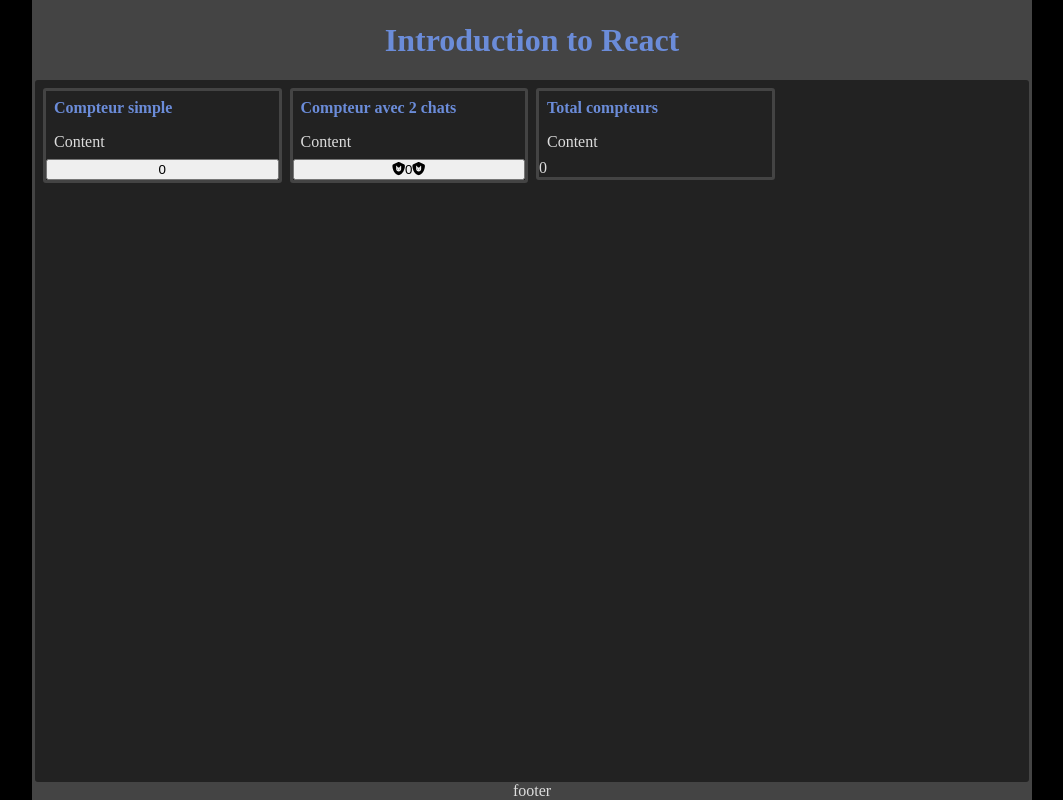
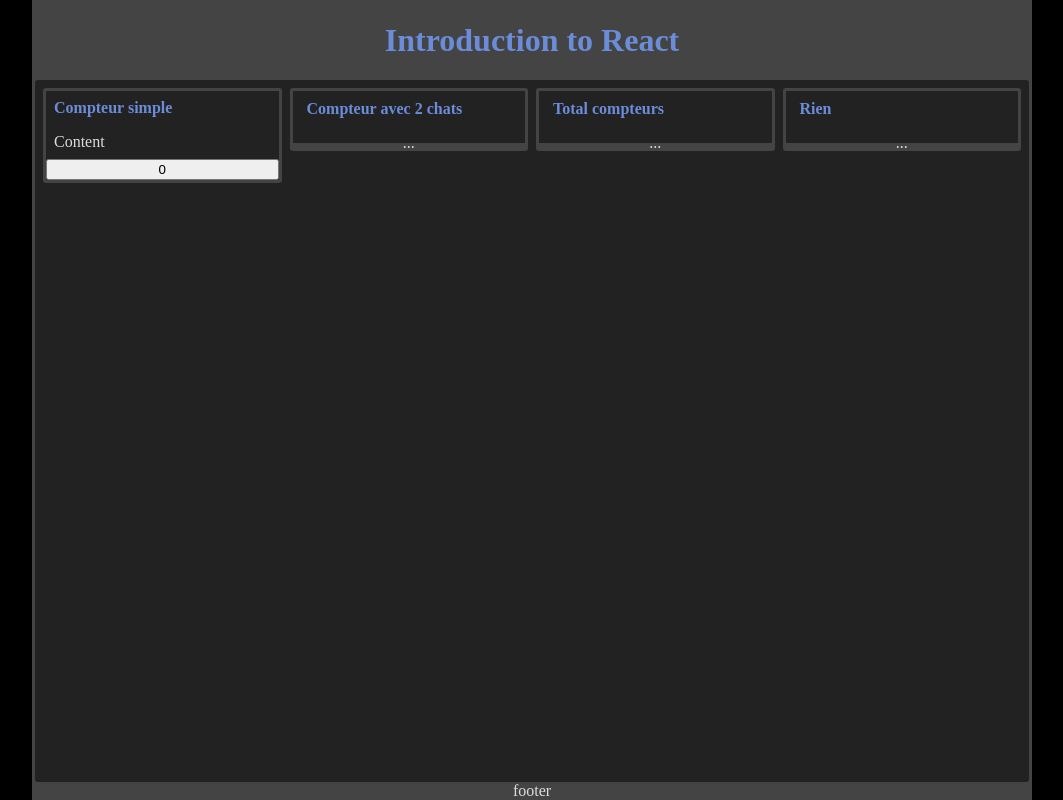
Before and after one commit to fay0026/introduction_react, a React (Vite) app: page / in a window 1280 px wide. Shown: the whole page, without its empty margins (108-1171 px from the left). Built offline with nearby package versions, Linux system fonts and the light colour scheme.

Commit message:
16. Retour sur la spécialisation fini, eslint corrigé

```diff
--- a/package.json
+++ b/package.json
@@ -6,7 +6,7 @@
   "scripts": {
     "dev": "vite",
     "build": "vite build",
-    "lint": "eslint . --ext js,jsx --report-unused-disable-directives --max-warnings 0",
+    "lint": "eslint src --ext js,jsx --report-unused-disable-directives --max-warnings 0",
     "preview": "vite preview"
   },
   "dependencies": {
--- a/src/App.jsx
+++ b/src/App.jsx
@@ -1,25 +1,40 @@
-/* eslint-disable no-console */
 import React, { useState } from "react";
 import { FontAwesomeIcon } from "@fortawesome/react-fontawesome";
 import { faShieldCat } from "@fortawesome/free-solid-svg-icons";
 import Card from "./components/Card";
+import FoldableCard from "./components/FoldableCard";
 import Counter from "./components/Counter";
 
 function App() {
+  const [gates, setGates] = useState({
+    one: false,
+    two: false,
+    three: false,
+  });
   const [counts, setCounts] = useState({
     simple: 0,
     chats: 0,
   });
   const { simple, chats } = counts;
+  const { one, two, three } = gates;
   const simpleHandler = (cpt) => {
     setCounts({ simple: cpt, chats });
-    console.log(cpt);
-    console.log("Le simple est +1");
+    // console.log(cpt);
+    // console.log("Le simple est +1");
   };
   const chatsHandler = (cpt) => {
     setCounts({ simple, chats: cpt });
-    console.log(cpt);
-    console.log("Miaou");
+    // console.log(cpt);
+    // console.log("Miaou");
+  };
+  const gatesHandler1 = () => {
+    setGates({ one: true, two, three });
+  };
+  const gatesHandler2 = () => {
+    setGates({ one, two: true, three });
+  };
+  const gatesHandler3 = () => {
+    setGates({ one, two, three: true });
   };
   // console.log(typeof chatsHandler);
   return (
@@ -33,7 +48,7 @@
             titre="Compteur simple"
             content={<Counter className="Compteur" onChange={simpleHandler} />}
           />
-          <Card
+          <FoldableCard
             titre="Compteur avec 2 chats"
             content={
               <Counter
@@ -43,8 +58,16 @@
                 onChange={chatsHandler}
               />
             }
+            opened={one}
+            onClick={gatesHandler1}
           />
-          <Card titre="Total compteurs" content={chats + simple} />
+          <FoldableCard
+            titre="Total compteurs"
+            content={chats + simple}
+            opened={two}
+            onClick={gatesHandler2}
+          />
+          <FoldableCard titre="Rien" opened={three} onClick={gatesHandler3} />
         </div>
       </main>
       <footer className="app__footer footer">footer</footer>
--- a/src/components/Counter.jsx
+++ b/src/components/Counter.jsx
@@ -1,23 +1,17 @@
-/* eslint-disable no-console */
-import { useState } from "react";
-import { useEffect } from "react";
-import React from "react";
+import React, { useState, useEffect } from "react";
 import PropTypes from "prop-types";
 import Button from "./Button";
 
 function Counter({ before, after, className, onChange }) {
-  console.log("WE PASS THERE");
+  // console.log("WE PASS THERE");
   const [cpt, setCpt] = useState(0);
   const clickHandler = () => {
     setCpt(cpt + 1);
-    console.log(cpt);
+    // console.log(cpt);
   };
   useEffect(() => {
-    console.log(typeof onChange);
-    if (typeof onChange !== "function") {
-      console.log("WHYYYY");
-    } else {
-      console.log("HANDLE");
+    // console.log(typeof onChange);
+    if (onChange != null) {
       onChange(cpt);
     }
   }, [cpt]);
--- /dev/null
+++ b/src/components/FoldableCard.jsx
@@ -0,0 +1,36 @@
+import React from "react";
+import PropTypes from "prop-types";
+
+function FoldableCard({ titre, content, opened, onClick }) {
+  let ret;
+  if (opened) {
+    ret = (
+      <button className="card foldable shown" type="button">
+        <header className="card__header header__title">{titre}</header>
+        <section className="card__main">{content}</section>
+      </button>
+    );
+  } else {
+    ret = (
+      <button className="card foldable" type="button" onClick={onClick}>
+        <header className="card__header header__title">{titre}</header>
+        <section className="card__main" />
+      </button>
+    );
+  }
+  return ret;
+}
+
+FoldableCard.propTypes = {
+  titre: PropTypes.string,
+  content: PropTypes.node,
+  opened: PropTypes.bool,
+};
+
+FoldableCard.defaultProps = {
+  titre: "Title",
+  content: null,
+  opened: false,
+};
+
+export default FoldableCard;
```
